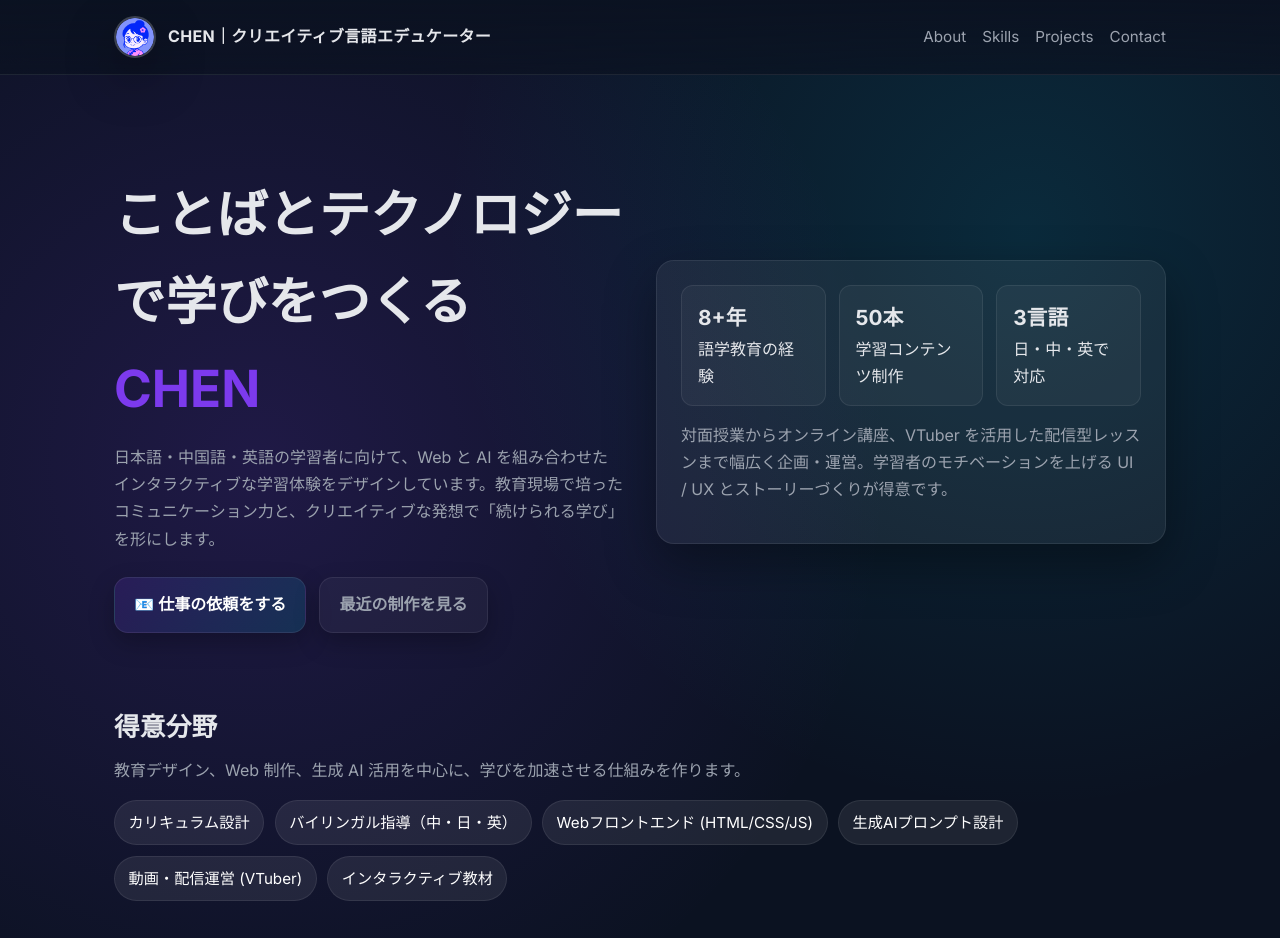
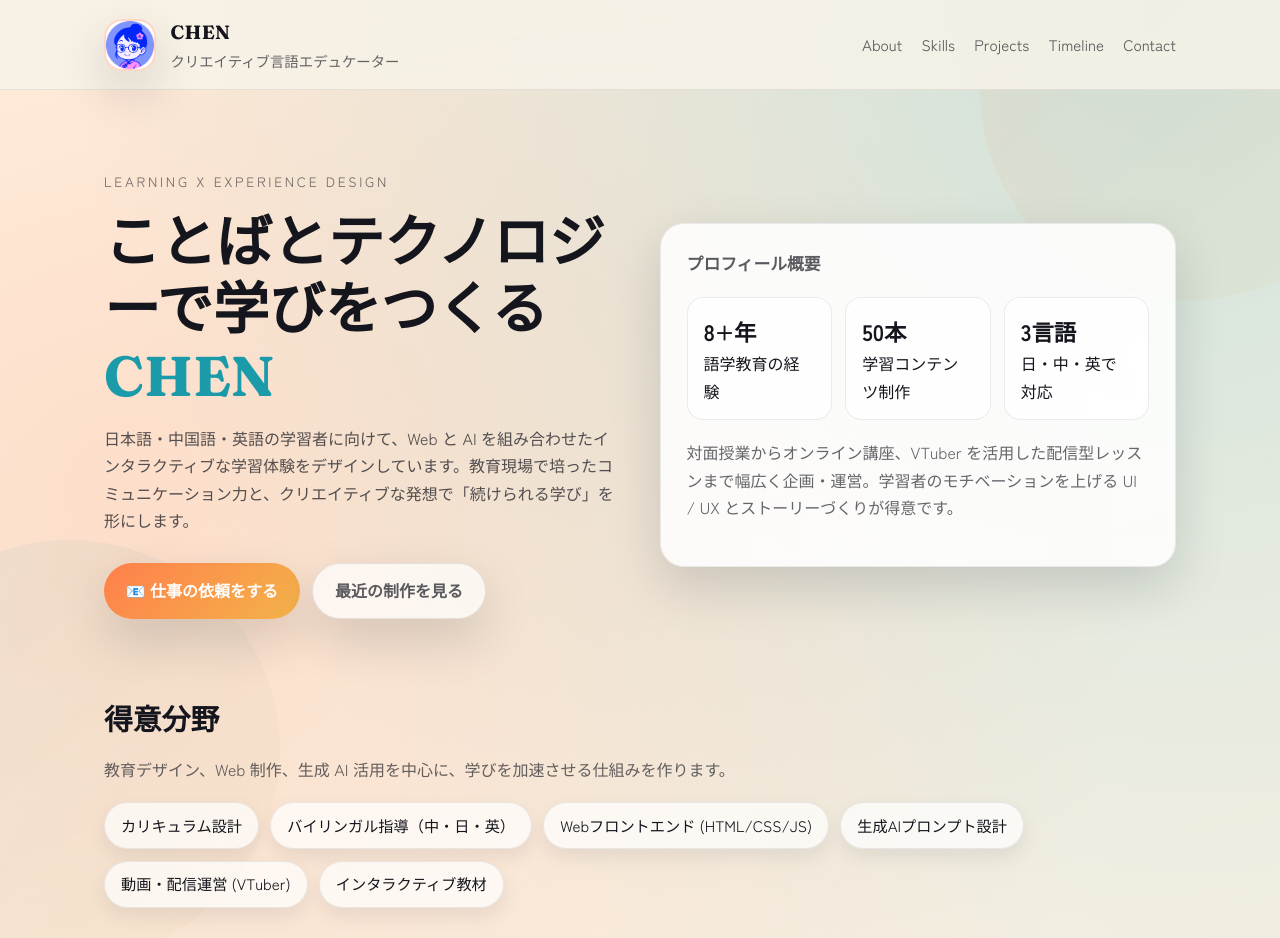
Before and after one commit to finnapop/DHGSVR, a plain HTML site: page index.html in a window 1280 px wide. Shown: the top 938 px of the page. Drawn offline with Linux system fonts and the light colour scheme.

Commit message:
Update index.html

```diff
--- a/index.html
+++ b/index.html
@@ -4,18 +4,18 @@
   <meta charset="UTF-8" />
   <meta name="viewport" content="width=device-width, initial-scale=1.0" />
   <title>CHEN | ポートフォリオ</title>
-  <link href="https://fonts.googleapis.com/css2?family=Inter:wght@400;600;700&display=swap" rel="stylesheet" />
+  <link href="https://fonts.googleapis.com/css2?family=Fraunces:wght@500;700&family=Zen+Kaku+Gothic+New:wght@400;500;700&display=swap" rel="stylesheet" />
   <style>
     :root {
-      --bg: #0b1221;
-      --surface: rgba(255, 255, 255, 0.04);
-      --card: rgba(255, 255, 255, 0.06);
-      --text: #e5e7eb;
-      --muted: #9ca3af;
-      --accent: #7c3aed;
-      --accent-2: #06b6d4;
-      --border: rgba(255, 255, 255, 0.08);
-      --shadow: 0 20px 50px rgba(0, 0, 0, 0.35);
+      --ink: #14151d;
+      --coal: #1d222b;
+      --paper: #f7f2e8;
+      --mist: #e7dfd2;
+      --accent: #ff7a45;
+      --accent-2: #1b9aaa;
+      --accent-3: #f3b042;
+      --white: #ffffff;
+      --shadow: 0 20px 50px rgba(12, 18, 32, 0.15);
     }
 
     * {
@@ -24,14 +24,37 @@
 
     body {
       margin: 0;
-      font-family: 'Inter', system-ui, -apple-system, BlinkMacSystemFont, 'Segoe UI', sans-serif;
-      background: radial-gradient(circle at 20% 20%, rgba(124, 58, 237, 0.18), transparent 30%),
-        radial-gradient(circle at 80% 10%, rgba(6, 182, 212, 0.15), transparent 25%),
-        radial-gradient(circle at 20% 80%, rgba(236, 72, 153, 0.12), transparent 25%),
-        var(--bg);
-      color: var(--text);
+      font-family: "Zen Kaku Gothic New", "Hiragino Kaku Gothic ProN", "Meiryo", sans-serif;
+      background: radial-gradient(circle at 10% 20%, rgba(255, 122, 69, 0.18), transparent 45%),
+        radial-gradient(circle at 90% 0%, rgba(27, 154, 170, 0.2), transparent 40%),
+        linear-gradient(160deg, #fff7e9 0%, #f8f1e4 40%, #f1e7d8 100%);
+      color: var(--ink);
       line-height: 1.7;
-      -webkit-font-smoothing: antialiased;
+    }
+
+    body::before,
+    body::after {
+      content: "";
+      position: fixed;
+      inset: auto;
+      width: 420px;
+      height: 420px;
+      border-radius: 50%;
+      filter: blur(0px);
+      opacity: 0.18;
+      z-index: -1;
+    }
+
+    body::before {
+      background: linear-gradient(140deg, rgba(255, 122, 69, 0.4), rgba(243, 176, 66, 0.25));
+      top: -120px;
+      right: -120px;
+    }
+
+    body::after {
+      background: linear-gradient(140deg, rgba(27, 154, 170, 0.35), rgba(243, 176, 66, 0.2));
+      bottom: -160px;
+      left: -140px;
     }
 
     a {
@@ -39,17 +62,22 @@
       text-decoration: none;
     }
 
+    img {
+      max-width: 100%;
+      display: block;
+    }
+
     header {
       position: sticky;
       top: 0;
       z-index: 10;
       backdrop-filter: blur(12px);
-      background: linear-gradient(180deg, rgba(11, 18, 33, 0.95) 0%, rgba(11, 18, 33, 0.7) 100%);
-      border-bottom: 1px solid var(--border);
+      background: rgba(247, 242, 232, 0.85);
+      border-bottom: 1px solid rgba(20, 21, 29, 0.08);
     }
 
     .nav {
-      max-width: 1100px;
+      max-width: 1120px;
       margin: 0 auto;
       padding: 1rem 1.5rem;
       display: flex;
@@ -61,98 +89,131 @@
     .nav__brand {
       display: flex;
       align-items: center;
-      gap: 0.75rem;
-      font-weight: 700;
+      gap: 0.9rem;
+    }
+
+    .nav__brand img {
+      width: 52px;
+      height: 52px;
+      border-radius: 18px;
+      border: 2px solid rgba(255, 122, 69, 0.3);
+      box-shadow: var(--shadow);
+      object-fit: cover;
+      background: var(--white);
+    }
+
+    .nav__brand h1 {
+      font-family: "Fraunces", serif;
+      font-size: 1.2rem;
+      margin: 0;
       letter-spacing: 0.02em;
     }
 
-    .nav__brand img {
-      width: 42px;
-      height: 42px;
-      border-radius: 50%;
-      border: 2px solid rgba(255, 255, 255, 0.2);
-      box-shadow: var(--shadow);
-      object-fit: cover;
+    .nav__brand p {
+      margin: 0;
+      font-size: 0.9rem;
+      color: rgba(20, 21, 29, 0.65);
     }
 
     .nav__links {
       display: flex;
-      gap: 1rem;
+      gap: 1.2rem;
       font-size: 0.95rem;
-      color: var(--muted);
+      color: rgba(20, 21, 29, 0.7);
     }
 
     .nav__links a:hover {
-      color: #fff;
+      color: var(--accent-2);
     }
 
     .container {
-      max-width: 1100px;
+      max-width: 1120px;
       margin: 0 auto;
-      padding: 2rem 1.5rem 3rem;
+      padding: 2.5rem 1.5rem 4rem;
     }
 
     .hero {
       display: grid;
       grid-template-columns: repeat(auto-fit, minmax(280px, 1fr));
-      gap: 2rem;
+      gap: 2.5rem;
       align-items: center;
-      padding: 4rem 0 2rem;
+      padding: 2.5rem 0 2rem;
     }
 
-    .hero__text h1 {
-      font-size: clamp(2.2rem, 4vw, 3.2rem);
-      margin: 0 0 0.75rem;
+    .eyebrow {
+      font-size: 0.85rem;
+      text-transform: uppercase;
+      letter-spacing: 0.2em;
+      color: rgba(20, 21, 29, 0.6);
+      margin-bottom: 0.9rem;
     }
 
-    .hero__text h1 span {
-      color: var(--accent);
+    .hero__text h2 {
+      font-family: "Fraunces", serif;
+      font-size: clamp(2.4rem, 4.6vw, 3.5rem);
+      line-height: 1.2;
+      margin: 0 0 1rem;
+    }
+
+    .hero__text h2 span {
+      color: var(--accent-2);
     }
 
     .hero__text p {
-      margin: 0 0 1.5rem;
-      color: var(--muted);
-      max-width: 620px;
+      margin: 0 0 1.8rem;
+      color: rgba(20, 21, 29, 0.72);
     }
 
     .hero__cta {
       display: flex;
+      flex-wrap: wrap;
       gap: 0.8rem;
-      flex-wrap: wrap;
     }
 
     .button {
       display: inline-flex;
       align-items: center;
-      gap: 0.4rem;
-      padding: 0.85rem 1.2rem;
-      border-radius: 14px;
-      border: 1px solid var(--border);
-      background: linear-gradient(120deg, rgba(124, 58, 237, 0.16), rgba(6, 182, 212, 0.16));
-      color: #fff;
+      gap: 0.45rem;
+      padding: 0.85rem 1.35rem;
+      border-radius: 999px;
+      border: 1px solid rgba(20, 21, 29, 0.1);
+      background: var(--white);
+      color: var(--ink);
       font-weight: 600;
-      transition: transform 0.2s ease, box-shadow 0.2s ease, border-color 0.2s ease;
-      box-shadow: 0 10px 25px rgba(0, 0, 0, 0.25);
+      box-shadow: var(--shadow);
+      transition: transform 0.2s ease, box-shadow 0.2s ease, background 0.2s ease;
+    }
+
+    .button.primary {
+      background: linear-gradient(135deg, rgba(255, 122, 69, 0.95), rgba(243, 176, 66, 0.95));
+      color: var(--white);
+      border: none;
     }
 
     .button.secondary {
-      background: var(--surface);
-      color: var(--muted);
+      background: rgba(255, 255, 255, 0.7);
+      color: rgba(20, 21, 29, 0.7);
     }
 
     .button:hover {
       transform: translateY(-2px);
-      border-color: rgba(255, 255, 255, 0.25);
+      box-shadow: 0 20px 40px rgba(12, 18, 32, 0.18);
     }
 
     .hero__card {
-      background: var(--card);
-      border: 1px solid var(--border);
-      padding: 1.5rem;
-      border-radius: 18px;
+      background: rgba(255, 255, 255, 0.85);
+      border-radius: 24px;
+      padding: 1.6rem;
       box-shadow: var(--shadow);
       display: grid;
-      gap: 1rem;
+      gap: 1.2rem;
+      border: 1px solid rgba(20, 21, 29, 0.08);
+    }
+
+    .hero__card h3 {
+      margin: 0;
+      font-size: 1.05rem;
+      color: rgba(20, 21, 29, 0.7);
     }
 
     .hero__stats {
@@ -162,113 +223,162 @@
     }
 
     .stat {
-      background: var(--surface);
-      border: 1px solid var(--border);
+      background: rgba(255, 255, 255, 0.75);
+      border-radius: 16px;
       padding: 0.9rem 1rem;
-      border-radius: 12px;
+      border: 1px solid rgba(20, 21, 29, 0.08);
     }
 
     .stat strong {
-      font-size: 1.3rem;
+      font-size: 1.4rem;
       display: block;
     }
 
-    h2 {
-      margin: 2.5rem 0 0.5rem;
-      font-size: 1.6rem;
-      letter-spacing: 0.01em;
+    section h2 {
+      font-family: "Fraunces", serif;
+      margin: 2.8rem 0 0.7rem;
+      font-size: 1.8rem;
     }
 
     .muted {
-      color: var(--muted);
-      margin: 0 0 1rem;
+      margin: 0 0 1.2rem;
+      color: rgba(20, 21, 29, 0.65);
     }
 
-    .chips {
+    .pill-group {
       display: flex;
       flex-wrap: wrap;
-      gap: 0.65rem;
-      margin-top: 1rem;
+      gap: 0.7rem;
     }
 
-    .chip {
-      padding: 0.55rem 0.85rem;
+    .pill {
+      padding: 0.6rem 1rem;
       border-radius: 999px;
-      background: rgba(255, 255, 255, 0.08);
-      border: 1px solid var(--border);
-      color: #fff;
+      background: rgba(255, 255, 255, 0.7);
+      border: 1px solid rgba(20, 21, 29, 0.08);
+      box-shadow: 0 8px 20px rgba(12, 18, 32, 0.08);
       font-size: 0.95rem;
     }
 
     .grid {
       display: grid;
-      grid-template-columns: repeat(auto-fit, minmax(260px, 1fr));
-      gap: 1.2rem;
-      margin-top: 1.2rem;
+      grid-template-columns: repeat(auto-fit, minmax(250px, 1fr));
+      gap: 1.4rem;
+      margin-top: 1.4rem;
     }
 
     .card {
-      background: var(--card);
-      border: 1px solid var(--border);
-      border-radius: 18px;
-      padding: 1.25rem;
+      background: rgba(255, 255, 255, 0.85);
+      border-radius: 22px;
+      padding: 1.4rem;
+      border: 1px solid rgba(20, 21, 29, 0.08);
       box-shadow: var(--shadow);
       display: grid;
-      gap: 0.5rem;
-      transition: transform 0.2s ease, border-color 0.2s ease;
+      gap: 0.55rem;
+      transition: transform 0.2s ease, box-shadow 0.2s ease;
     }
 
     .card:hover {
-      transform: translateY(-4px);
-      border-color: rgba(255, 255, 255, 0.22);
+      transform: translateY(-6px);
+      box-shadow: 0 30px 60px rgba(12, 18, 32, 0.18);
     }
 
     .card small {
-      color: var(--muted);
-      letter-spacing: 0.04em;
+      color: rgba(20, 21, 29, 0.6);
+      letter-spacing: 0.08em;
+      text-transform: uppercase;
     }
 
     .timeline {
-      border-left: 1px solid var(--border);
-      margin-top: 1.2rem;
-      padding-left: 1.2rem;
+      border-left: 2px dashed rgba(20, 21, 29, 0.2);
+      padding-left: 1.4rem;
       display: grid;
-      gap: 1rem;
+      gap: 1.3rem;
     }
 
     .timeline__item {
       position: relative;
-      padding-left: 0.6rem;
+      padding-left: 0.5rem;
     }
 
     .timeline__item::before {
-      content: '';
+      content: "";
       position: absolute;
-      left: -1.6rem;
-      top: 0.25rem;
-      width: 12px;
-      height: 12px;
+      left: -1.7rem;
+      top: 0.35rem;
+      width: 14px;
+      height: 14px;
       border-radius: 50%;
-      background: linear-gradient(135deg, var(--accent), var(--accent-2));
-      border: 2px solid var(--bg);
-      box-shadow: 0 0 0 4px rgba(124, 58, 237, 0.25);
+      background: linear-gradient(135deg, var(--accent-2), var(--accent));
+      box-shadow: 0 0 0 5px rgba(27, 154, 170, 0.15);
+    }
+
+    .cta-panel {
+      margin-top: 2rem;
+      padding: 2rem;
+      border-radius: 26px;
+      background: linear-gradient(135deg, rgba(27, 154, 170, 0.12), rgba(255, 122, 69, 0.16));
+      border: 1px solid rgba(20, 21, 29, 0.08);
+      box-shadow: var(--shadow);
     }
 
     footer {
       text-align: center;
-      color: var(--muted);
       padding: 3rem 1rem;
-      border-top: 1px solid var(--border);
-      margin-top: 2rem;
+      color: rgba(20, 21, 29, 0.6);
+      border-top: 1px solid rgba(20, 21, 29, 0.08);
+      background: rgba(247, 242, 232, 0.9);
     }
 
-    @media (max-width: 720px) {
+    .reveal {
+      animation: fadeUp 0.8s ease both;
+      animation-delay: var(--d, 0s);
+    }
+
+    @keyframes fadeUp {
+      from {
+        opacity: 0;
+        transform: translateY(16px);
+      }
+      to {
+        opacity: 1;
+        transform: translateY(0);
+      }
+    }
+
+    @media (prefers-reduced-motion: reduce) {
+      .reveal {
+        animation: none;
+      }
+      .button,
+      .card {
+        transition: none;
+      }
+    }
+
+    @media (max-width: 820px) {
+      .nav {
+        flex-direction: column;
+        align-items: flex-start;
+      }
+
+      .nav__links {
+        flex-wrap: wrap;
+      }
+
+      .hero {
+        padding-top: 1.5rem;
+      }
+    }
+
+    @media (max-width: 640px) {
       .nav__links {
         display: none;
       }
 
-      .hero {
-        padding: 3rem 0 1rem;
+      .hero__cta {
+        flex-direction: column;
+        align-items: stretch;
       }
     }
   </style>
@@ -276,14 +386,18 @@
 <body>
   <header>
     <nav class="nav">
-      <div class="nav__brand">
+      <div class="nav__brand reveal" style="--d: 0.05s;">
         <img src="avatar.png" alt="CHENのアバター">
-        <div>CHEN｜クリエイティブ言語エデュケーター</div>
+        <div>
+          <h1>CHEN</h1>
+          <p>クリエイティブ言語エデュケーター</p>
+        </div>
       </div>
-      <div class="nav__links" aria-label="ページ内リンク">
+      <div class="nav__links reveal" style="--d: 0.15s;" aria-label="ページ内リンク">
         <a href="#about">About</a>
         <a href="#skills">Skills</a>
         <a href="#projects">Projects</a>
+        <a href="#timeline">Timeline</a>
         <a href="#contact">Contact</a>
       </div>
     </nav>
@@ -291,15 +405,17 @@
 
   <main class="container">
     <section class="hero" id="about">
-      <div class="hero__text">
-        <h1>ことばとテクノロジーで学びをつくる <span>CHEN</span></h1>
+      <div class="hero__text reveal" style="--d: 0.2s;">
+        <div class="eyebrow">Learning x Experience Design</div>
+        <h2>ことばとテクノロジーで学びをつくる <span>CHEN</span></h2>
         <p>日本語・中国語・英語の学習者に向けて、Web と AI を組み合わせたインタラクティブな学習体験をデザインしています。教育現場で培ったコミュニケーション力と、クリエイティブな発想で「続けられる学び」を形にします。</p>
         <div class="hero__cta">
-          <a class="button" href="mailto:hello@example.com">📧 仕事の依頼をする</a>
+          <a class="button primary" href="mailto:hello@example.com">📧 仕事の依頼をする</a>
           <a class="button secondary" href="#projects">最近の制作を見る</a>
         </div>
       </div>
-      <div class="hero__card" aria-label="プロフィール概要">
+      <div class="hero__card reveal" style="--d: 0.3s;" aria-label="プロフィール概要">
+        <h3>プロフィール概要</h3>
         <div class="hero__stats">
           <div class="stat">
             <strong>8+年</strong>
@@ -318,20 +434,20 @@
       </div>
     </section>
 
-    <section id="skills">
+    <section id="skills" class="reveal" style="--d: 0.4s;">
       <h2>得意分野</h2>
       <p class="muted">教育デザイン、Web 制作、生成 AI 活用を中心に、学びを加速させる仕組みを作ります。</p>
-      <div class="chips">
-        <span class="chip">カリキュラム設計</span>
-        <span class="chip">バイリンガル指導（中・日・英）</span>
-        <span class="chip">Webフロントエンド (HTML/CSS/JS)</span>
-        <span class="chip">生成AIプロンプト設計</span>
-        <span class="chip">動画・配信運営 (VTuber)</span>
-        <span class="chip">インタラクティブ教材</span>
+      <div class="pill-group">
+        <span class="pill">カリキュラム設計</span>
+        <span class="pill">バイリンガル指導（中・日・英）</span>
+        <span class="pill">Webフロントエンド (HTML/CSS/JS)</span>
+        <span class="pill">生成AIプロンプト設計</span>
+        <span class="pill">動画・配信運営 (VTuber)</span>
+        <span class="pill">インタラクティブ教材</span>
       </div>
     </section>
 
-    <section id="projects">
+    <section id="projects" class="reveal" style="--d: 0.5s;">
       <h2>最近のプロジェクト</h2>
       <p class="muted">学習者が「続けたくなる」仕組みを意識したプロトタイプの一部を紹介します。</p>
       <div class="grid">
@@ -353,7 +469,7 @@
       </div>
     </section>
 
-    <section id="timeline">
+    <section id="timeline" class="reveal" style="--d: 0.55s;">
       <h2>これまでの歩み</h2>
       <div class="timeline">
         <div class="timeline__item">
@@ -374,12 +490,14 @@
       </div>
     </section>
 
-    <section id="contact">
-      <h2>一緒に作りませんか？</h2>
-      <p class="muted">教育・Web・AI を掛け合わせたプロジェクトや、言語学習コンテンツの共同制作を歓迎しています。お気軽にご連絡ください。</p>
-      <div class="hero__cta" style="margin-top: 1rem;">
-        <a class="button" href="mailto:hello@example.com">メールで相談する</a>
-        <a class="button secondary" href="https://github.com/" target="_blank" rel="noreferrer">GitHub を見る</a>
+    <section id="contact" class="reveal" style="--d: 0.6s;">
+      <div class="cta-panel">
+        <h2>一緒に作りませんか？</h2>
+        <p class="muted">教育・Web・AI を掛け合わせたプロジェクトや、言語学習コンテンツの共同制作を歓迎しています。お気軽にご連絡ください。</p>
+        <div class="hero__cta" style="margin-top: 1rem;">
+          <a class="button primary" href="mailto:hello@example.com">メールで相談する</a>
+          <a class="button secondary" href="https://github.com/" target="_blank" rel="noreferrer">GitHub を見る</a>
+        </div>
       </div>
     </section>
   </main>
```
